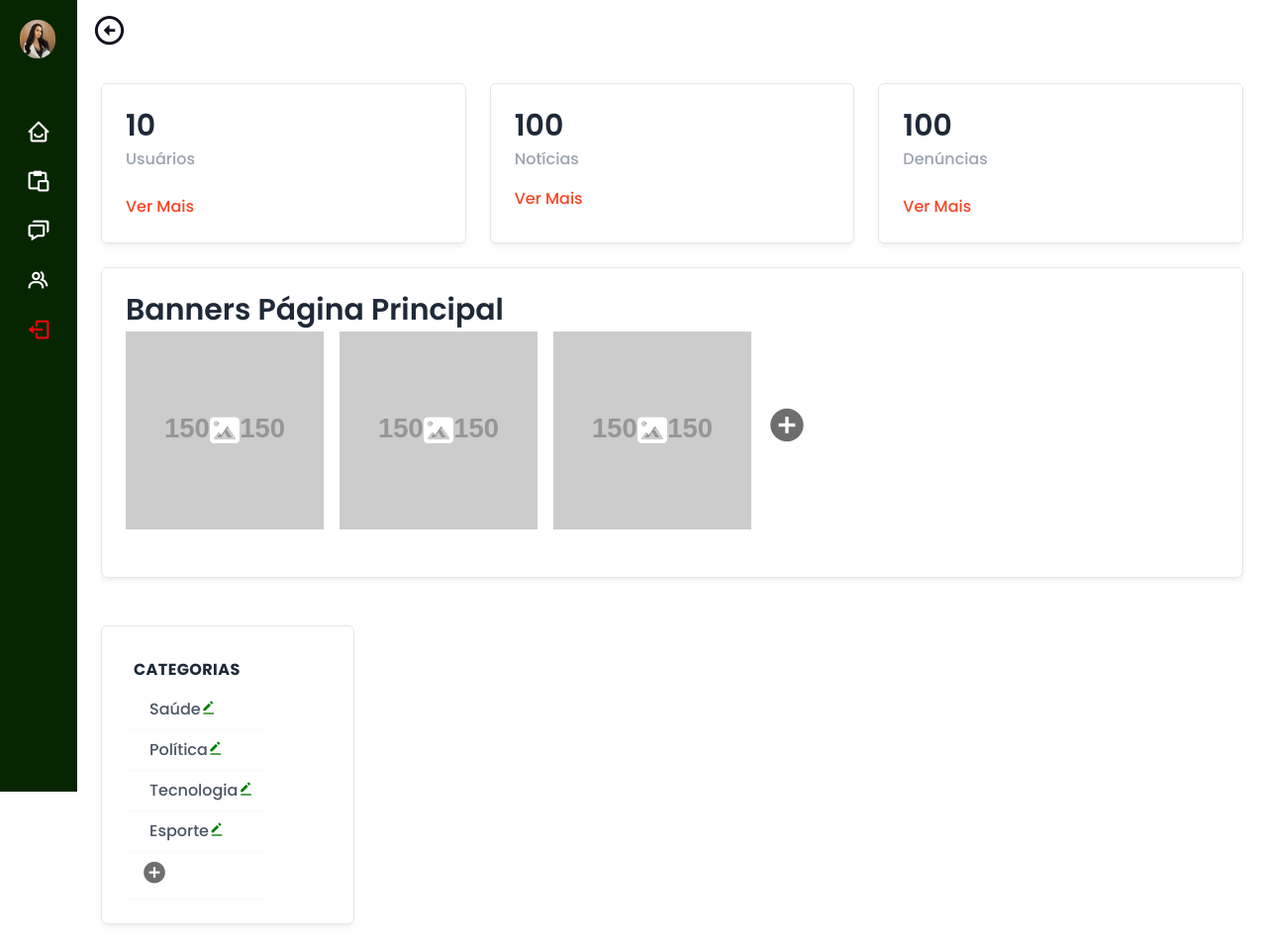
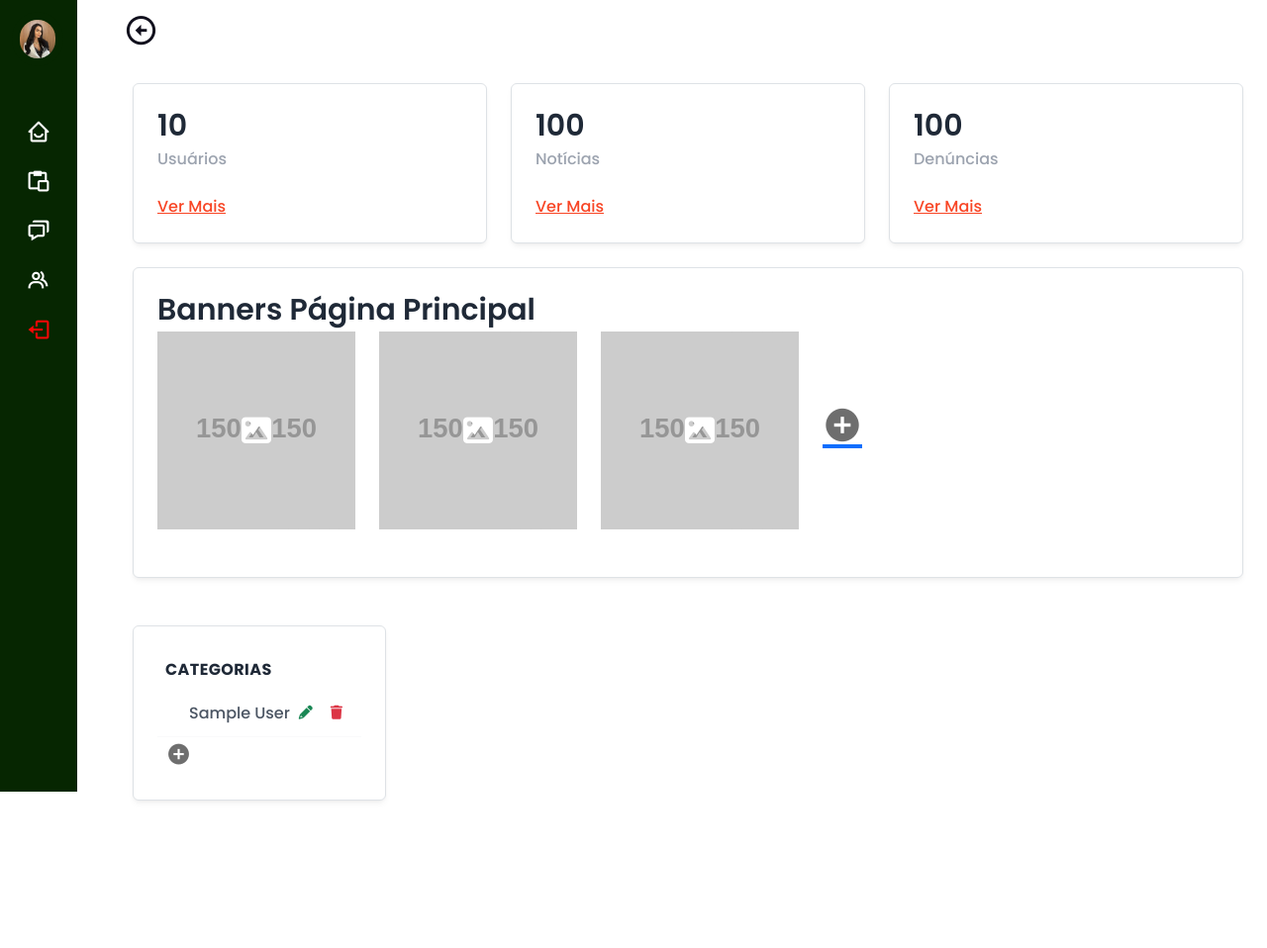
Before and after one commit to MarcosQF/ProjetoIntegrador-JornalEscolar, a Django app: page /painel/ in a window 1280 px wide. Shown: the whole page at 99% size. After the commit the page ends 810 px from the top, so only its background shows below. Run offline with Django 5.2, Linux system fonts and the light colour scheme; tables that the repository leaves empty hold one stand-in row (values such as "Sample post"); grey boxes labelled with a size stand in for pictures from a placeholder-image service; some libraries are stand-ins or nearby versions.

Commit message:
criação do model categoria e del,edit e create

```diff
--- a/jornalmomentoifrn/apps/adminhub/models.py
+++ b/jornalmomentoifrn/apps/adminhub/models.py
@@ -8,3 +8,10 @@ class Artigo(models.Model):
 
     def __str__(self):
         return self.titulo
+
+
+class Categorias(models.Model):
+    nome_categoria = models.CharField(max_length=20,unique=True,blank=False)
+
+    def __str__(self):
+        return self.nome_categoria
--- /dev/null
+++ b/jornalmomentoifrn/apps/adminhub/templates/adminhub/categoria_confirm_delete.html
@@ -0,0 +1,6 @@
+<h6>Tem certeza que deseja excluir a categoria <strong>{{ object.nome_categoria }}</strong></h6>
+<form method="post" action="{% url 'categoria-delete' object.pk %}" >
+    {% csrf_token %}
+    {{ form.as_p }}
+    <button type="submit" class="btn btn-danger">Excluir</button>
+</form>
--- /dev/null
+++ b/jornalmomentoifrn/apps/adminhub/templates/adminhub/categoria_form.html
@@ -0,0 +1,5 @@
+<form method="post" action="{% url 'categoria-create' %}">
+    {% csrf_token %}
+    {{ form.as_p }}
+    <button type="submit" class="btn btn-primary">Salvar</button>
+</form>
--- /dev/null
+++ b/jornalmomentoifrn/apps/adminhub/templates/adminhub/categoria_form_update.html
@@ -0,0 +1,5 @@
+<form method="post" action="{% url 'categoria-edit' object.pk %}" >
+    {% csrf_token %}
+    {{ form.as_p }}
+    <button type="submit" class="btn btn-primary">Salvar</button>
+</form>
--- a/jornalmomentoifrn/apps/adminhub/templates/adminhub/initial_dashboard.html
+++ b/jornalmomentoifrn/apps/adminhub/templates/adminhub/initial_dashboard.html
@@ -24,9 +24,11 @@ Página Inicial
     <link href="https://fonts.bunny.net/css?family=figtree:400,500,600&display=swap" rel="stylesheet" />
     <link href='https://unpkg.com/boxicons@2.1.4/css/boxicons.min.css' rel='stylesheet'>
     <link href="https://cdn.jsdelivr.net/npm/remixicon@3.5.0/fonts/remixicon.css" rel="stylesheet">
+    <link href="https://cdn.jsdelivr.net/npm/bootstrap@5.3.2/dist/css/bootstrap.min.css" rel="stylesheet">
 
     <link href="https://cdnjs.cloudflare.com/ajax/libs/font-awesome/6.0.0-beta3/css/all.min.css" rel="stylesheet">
     <script src="https://cdn.tailwindcss.com"></script>
+    <script src="https://cdn.jsdelivr.net/npm/bootstrap@5.3.2/dist/js/bootstrap.bundle.min.js"></script>
 
     <title>Admin Panel</title>
 </head>
@@ -113,47 +115,24 @@ Página Inicial
                                 </tr>
                             </thead>
                             <tbody>
+                                {%for categoria in categorias %}
                                 <tr>
                                     <td class="py-2 px-4 border-b border-b-gray-50">
                                         <div class="flex items-center">
-                                            <div class="text-gray-600 text-md font-medium ml-2 truncate" >Saúde</div>
-                                            <a href="#"><i class='bx bxs-edit-alt' style='color:#008000'  onclick="modalHandler(true)"></i></a>
+                                            <div class="text-gray-600 text-md font-medium ml-2 truncate" >{{ categoria.nome_categoria }}</div>
+                                            <button class="btn btn-sm" data-bs-toggle="modal" data-bs-target="#categoriaModal"
+                                            onclick="loadModal('{% url 'categoria-edit' categoria.pk %}', 'Editar Categoria')"><i class="fas fa-pencil-alt text-success"></i></button>
+
+                                            <button class="btn btn-sm" data-bs-toggle="modal" data-bs-target="#categoriaModal"
+                                            onclick="loadModal('{% url 'categoria-delete' categoria.pk %}', 'Deletar Categoria')"> <i class="fas fa-trash text-danger"></i></button>
                                         </div>
                                     </td>
                                 </tr>
-                                <tr>
-                                    <td class="py-2 px-4 border-b border-b-gray-50">
-                                        <div class="flex items-center">
-                                            <div class="text-gray-600 text-md font-medium ml-2 truncate" >Política</div>
-                                            <a href="#"><i class='bx bxs-edit-alt' style='color:#008000'  onclick="modalHandler(true)"></i></a>
-                                        </div>
-                                    </td>
-                                </tr>
-                                <tr>
-                                    <td class="py-2 px-4 border-b border-b-gray-50">
-                                        <div class="flex items-center">
-                                            <div class="text-gray-600 text-md font-medium ml-2 truncate" >Tecnologia</div>
-                                            <a href="#"><i class='bx bxs-edit-alt' style='color:#008000'  onclick="modalHandler(true)"></i></a>
-                                    </td>
-                                </tr>
-                                <tr>
-                                    <td class="py-2 px-4 border-b border-b-gray-50">
-                                        <div class="flex items-center">
-                                            <div class="text-gray-600 text-md font-medium ml-2 truncate" >Esporte</div>
-                                            <a href="#"><i class='bx bxs-edit-alt' style='color:#008000'  onclick="modalHandler(true)"></i></a>
-                                        </div>
-                                    </td>
-                                </tr>
-                                <tr>
-                                    <td class="py-2 px-4 border-b border-b-gray-50">
-                                        <div class="flex items-center">
-                                            <a href="#" ><i class='bx bxs-plus-circle custom-icon ' style='color:rgba(0,0,0,0.57); font-size: 26px;' onclick="modalHandler(true)"></i></a>
-                                        </div>
-                                    </td>
-                                </tr>
-
+                                {% endfor %}
                             </tbody>
                         </table>
+                        <button class="btn btn-sm" data-bs-toggle="modal" data-bs-target="#categoriaModal"
+                                onclick="loadModal('{% url 'categoria-create' %}', 'Criar Categoria')"><i class='bx bxs-plus-circle custom-icon' style='color:rgba(0,0,0,0.57); font-size: 25px;'></i></button>
                     </div>
                 </div>
             </div>
@@ -161,37 +140,32 @@ Página Inicial
       <!-- End Content -->
     </main>
 
+    <div class="modal fade" id="categoriaModal" tabindex="-1" aria-labelledby="categoriaModalLabel" aria-hidden="true">
+        <div class="modal-dialog">
+            <div class="modal-content">
+                <div class="modal-header">
+                    <h5 class="modal-title" id="categoriaModalLabel"></h5>
+                    <button type="button" class="btn-close" data-bs-dismiss="modal" aria-label="Fechar"></button>
+                </div>
+                <div class="modal-body">
+                    <div id="modalContent">Carregando...</div>
+                </div>
+            </div>
+        </div>
+    </div>
+
+
 </body>
 {% include 'adminhub/modal_category.html' %}
 <script>
-    let modal = document.getElementById("modal");
-    function modalHandler(val) {
-        if (val) {
-            fadeIn(modal);
-        } else {
-            fadeOut(modal);
-        }
-    }
-    function fadeOut(el) {
-        el.style.opacity = 1;
-        (function fade() {
-            if ((el.style.opacity -= 0.1) < 0) {
-                el.style.display = "none";
-            } else {
-                requestAnimationFrame(fade);
-            }
-        })();
-    }
-    function fadeIn(el, display) {
-        el.style.opacity = 0;
-        el.style.display = display || "flex";
-        (function fade() {
-            let val = parseFloat(el.style.opacity);
-            if (!((val += 0.2) > 1)) {
-                el.style.opacity = val;
-                requestAnimationFrame(fade);
-            }
-        })();
+    function loadModal(url, title) {
+        fetch(url)
+            .then(response => response.text())
+            .then(html => {
+                document.getElementById("modalContent").innerHTML = html;
+                document.getElementById("categoriaModalLabel").innerText = title;
+
+            });
     }
 </script>
 {% endblock %}
--- a/jornalmomentoifrn/apps/adminhub/urls.py
+++ b/jornalmomentoifrn/apps/adminhub/urls.py
@@ -1,5 +1,5 @@
 from django.urls import path,include
-from .views import InitialDashboardViews,ReportedCommentsViews,UsersDashboardViews,CreatePostViews,PostsDashboardViews
+from .views import *
 
 urlpatterns = [
     path('', InitialDashboardViews.as_view(), name="initial-dashboard-path"),
@@ -7,5 +7,8 @@ urlpatterns = [
     path('noticias/criar_noticia/', CreatePostViews.as_view(), name="create-post-path"),
     path('noticias/', PostsDashboardViews.as_view(), name="posts-path"),
     path('comentarios_denunciados/', ReportedCommentsViews.as_view(), name="comments-path"),
+    path('categorias/criar', CategoriaCreateView.as_view(), name='categoria-create'),
+    path('categorias/editar/<int:pk>', CategoriaUpdateView.as_view(), name='categoria-edit'),
+    path('categorias/deletar/<int:pk>/', CategoriaDeleteView.as_view(), name='categoria-delete'),
 
 ]
--- a/jornalmomentoifrn/apps/adminhub/views.py
+++ b/jornalmomentoifrn/apps/adminhub/views.py
@@ -1,9 +1,32 @@
 from django.shortcuts import render
-from django.views.generic import TemplateView,FormView
-from .forms import CreatePostForm
+from django.urls import reverse_lazy
+from django.views.generic import TemplateView,FormView,ListView,CreateView,UpdateView,DeleteView
+from .forms import CreatePostForm,CategoriaForm
+from .models import *
 
-class InitialDashboardViews(TemplateView):
+class InitialDashboardViews(ListView):
   template_name = "adminhub/initial_dashboard.html"
+  model = Categorias
+  context_object_name = "categorias"
+
+# Views Categoria
+class CategoriaCreateView(CreateView):
+    model = Categorias
+    form_class = CategoriaForm
+    template_name = "adminhub/categoria_form.html"
+    success_url = reverse_lazy("initial-dashboard-path")
+
+class CategoriaUpdateView(UpdateView):
+    model = Categorias
+    form_class = CategoriaForm
+    template_name = "adminhub/categoria_form_update.html"
+    success_url = reverse_lazy("initial-dashboard-path")
+
+
+class CategoriaDeleteView(DeleteView):
+    model = Categorias
+    template_name = 'adminhub/categoria_confirm_delete.html'
+    success_url = reverse_lazy('initial-dashboard-path')
 
 
 class UsersDashboardViews(TemplateView):
```
Also changed, not shown: jornalmomentoifrn/apps/adminhub/forms.py (+14 -0 lines), jornalmomentoifrn/apps/adminhub/migrations/0002_categorias.py (added).
